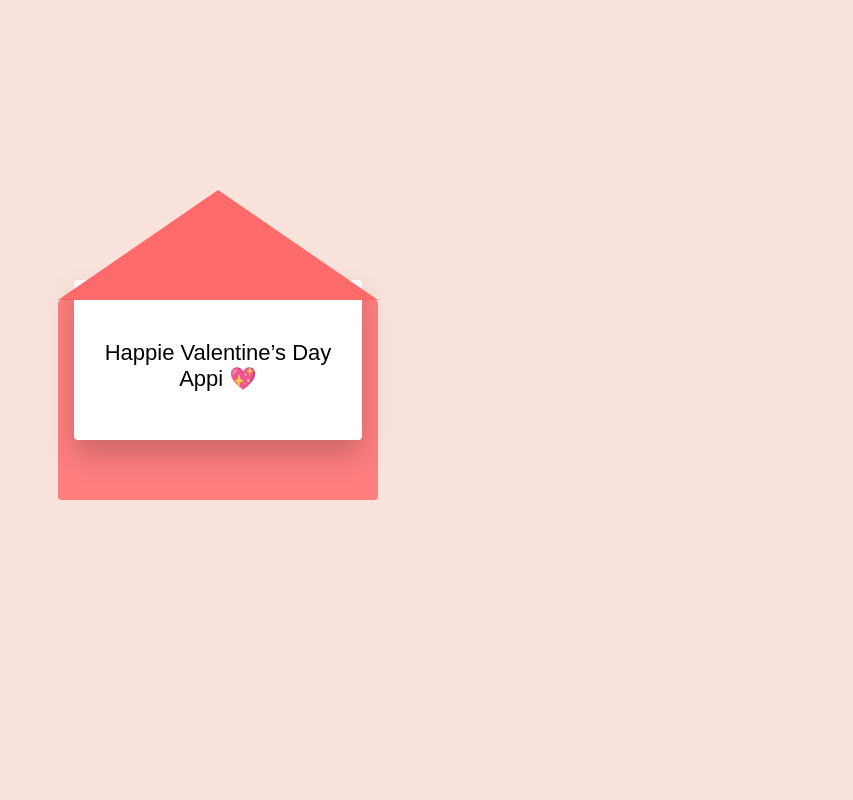
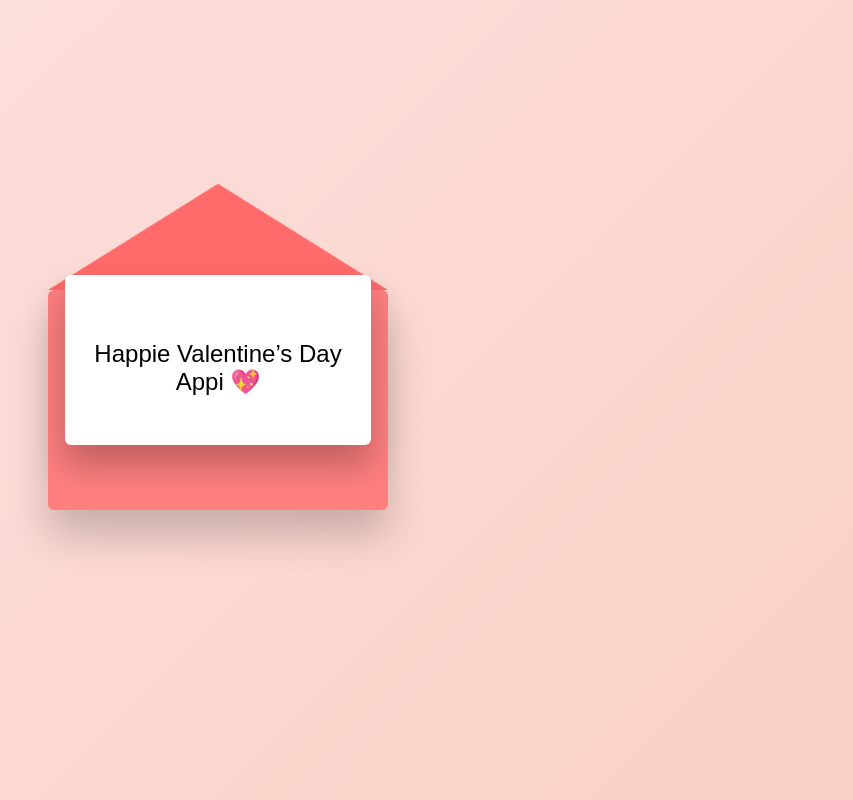
Before and after one commit to vinayakab-prog/demoVLT, a plain HTML site: page index.html in a window 1280 px wide. Both pictures are taken after a click on the button "Open Letter 💌". Shown: the whole page, without its empty margins (422-1275 px from the left). Drawn offline with Linux system fonts and the light colour scheme.

Commit message:
Update index.html

```diff
--- a/index.html
+++ b/index.html
@@ -11,31 +11,32 @@ body{
   display:flex;
   justify-content:center;
   align-items:center;
-  background:#f9e3dc;
+  background:linear-gradient(135deg,#fde2e2,#fad0c4);
+  perspective:1200px;
   overflow:hidden;
 }
 
 /* BUTTON */
-#startBtn{
+#openBtn{
   position:absolute;
-  padding:18px 50px;
-  font-size:20px;
+  padding:16px 45px;
+  font-size:18px;
   border:none;
-  border-radius:40px;
+  border-radius:30px;
   background:#ff5e78;
   color:white;
   cursor:pointer;
-  box-shadow:0 10px 30px rgba(0,0,0,.2);
-  z-index:5;
+  box-shadow:0 10px 25px rgba(0,0,0,.2);
+  z-index:10;
 }
 
 /* ENVELOPE */
 .envelope{
   position:relative;
-  width:320px;
-  height:200px;
+  width:340px;
+  height:220px;
+  transform-style:preserve-3d;
   opacity:0;
-  transition:1s ease;
 }
 
 /* BODY */
@@ -44,7 +45,8 @@ body{
   width:100%;
   height:100%;
   background:#ff7f7f;
-  border-radius:4px;
+  border-radius:6px;
+  box-shadow:0 25px 40px rgba(0,0,0,.2);
 }
 
 /* FLAP */
@@ -55,30 +57,31 @@ body{
   background:#ff6a6a;
   clip-path:polygon(0 0, 50% 55%, 100% 0);
   transform-origin:top;
-  transition:1s ease;
-  z-index:2;
+  transition:1s cubic-bezier(.77,0,.18,1);
+  box-shadow:0 10px 20px rgba(0,0,0,.15);
+  z-index:3;
 }
 
 /* LETTER */
 .letter{
   position:absolute;
   width:90%;
-  height:160px;
+  height:170px;
   background:white;
   left:5%;
-  top:20px;
-  border-radius:4px;
-  padding:20px;
+  top:25px;
+  border-radius:6px;
+  padding:25px;
   text-align:center;
-  transform:translateY(100px);
-  transition:1.2s ease;
-  box-shadow:0 15px 30px rgba(0,0,0,.2);
+  transform:translateY(120px);
+  transition:1.3s cubic-bezier(.77,0,.18,1);
+  box-shadow:0 20px 35px rgba(0,0,0,.25);
   z-index:1;
 }
 
 .message{
   opacity:0;
-  font-size:22px;
+  font-size:24px;
   margin-top:40px;
   transition:1s ease;
 }
@@ -86,7 +89,7 @@ body{
 </head>
 <body>
 
-<button id="startBtn">Open Letter 💌</button>
+<button id="openBtn">Open Letter 💌</button>
 
 <div class="envelope" id="env">
   <div class="flap" id="flap"></div>
@@ -97,22 +100,19 @@ body{
 </div>
 
 <script>
-document.getElementById("startBtn").onclick = function(){
-  this.style.display="none";
-  const env=document.getElementById("env");
+const btn=document.getElementById("openBtn");
+const env=document.getElementById("env");
+const flap=document.getElementById("flap");
+const letter=document.getElementById("letter");
+const msg=document.getElementById("msg");
+
+btn.onclick=function(){
+  btn.style.display="none";
   env.style.opacity="1";
 
-  setTimeout(()=>{
-    document.getElementById("flap").style.transform="rotateX(180deg)";
-  },500);
-
-  setTimeout(()=>{
-    document.getElementById("letter").style.transform="translateY(-40px)";
-  },1200);
-
-  setTimeout(()=>{
-    document.getElementById("msg").style.opacity="1";
-  },2000);
+  setTimeout(()=>{ flap.style.transform="rotateX(-160deg)"; },400);
+  setTimeout(()=>{ letter.style.transform="translateY(-40px)"; },1100);
+  setTimeout(()=>{ msg.style.opacity="1"; },1800);
 };
 </script>
 
```
